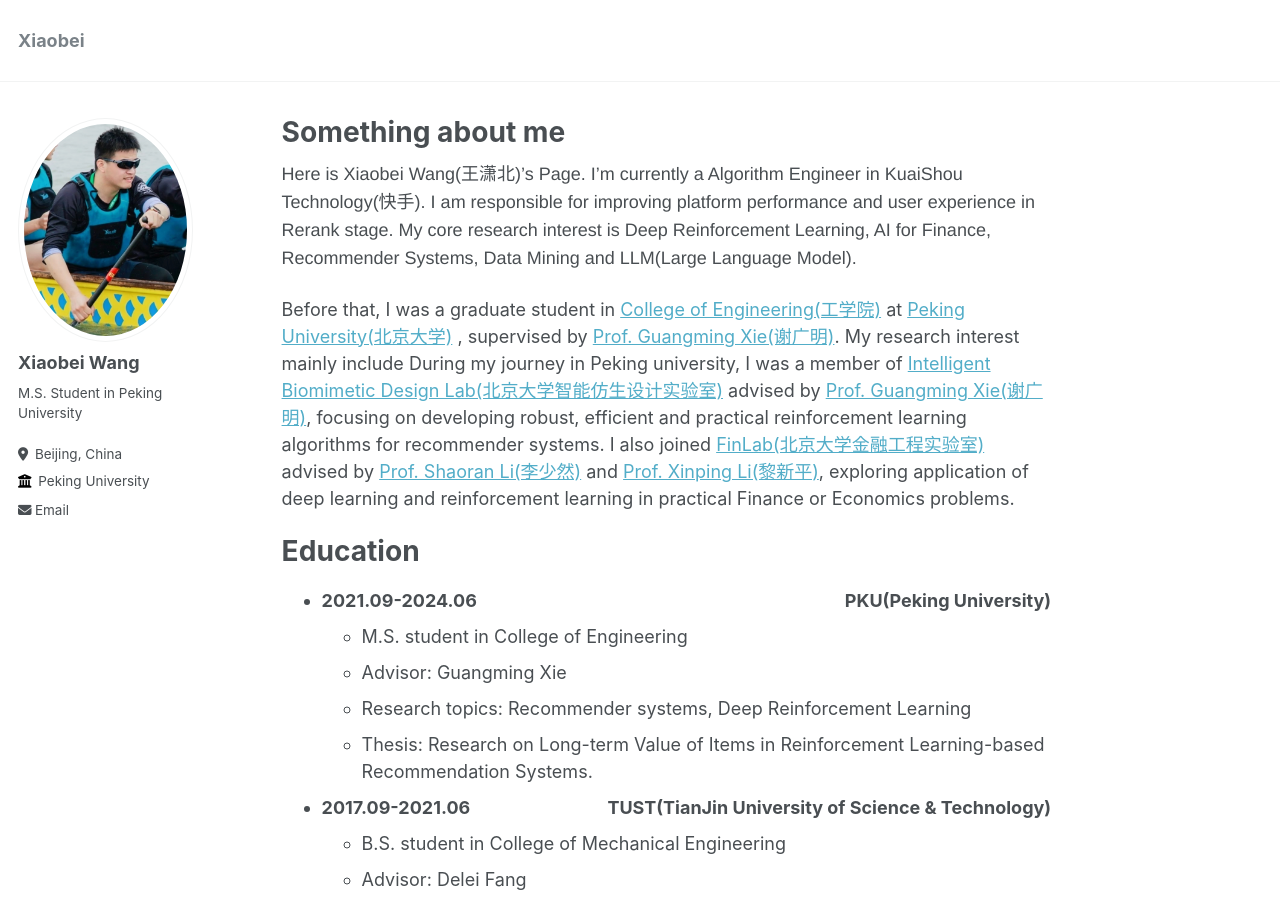
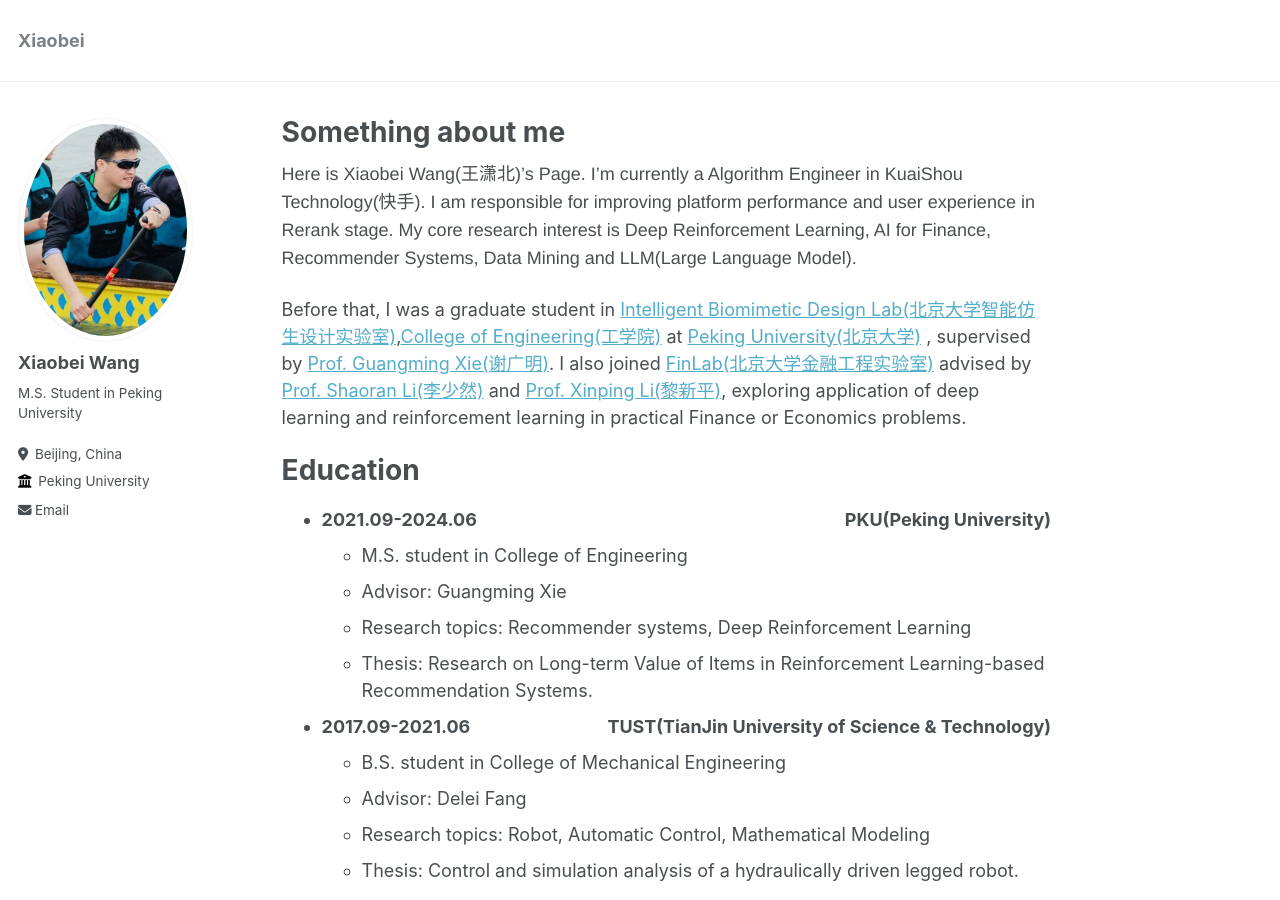
Before and after one commit to wangxiaobei822/wangxiaobei822.github.io, a Jekyll site: the page built from _pages/about.md, in a window 1280 px wide and 900 px high. Built offline with Jekyll 4.4.1, drawn with Linux system fonts in a browser that asks for light colours.

Commit message:
Update about.md

```diff
--- a/_pages/about.md
+++ b/_pages/about.md
@@ -9,8 +9,7 @@ redirect_from:
 
 <span style="font-family: Helvetica"> Here is Xiaobei Wang(王潇北)’s Page. I’m currently a Algorithm Engineer in KuaiShou Technology(快手).  I am responsible for improving platform performance and user experience in Rerank stage. My core research interest is Deep Reinforcement Learning, AI for Finance, Recommender Systems, Data Mining and LLM(Large Language Model).</span>
 
-Before that, I was a graduate student in [College of Engineering(工学院)](https://www.coe.pku.edu.cn/) at [Peking University(北京大学)](https://www.pku.edu.cn/) , supervised by [Prof. Guangming Xie(谢广明)](https://www.coe.pku.edu.cn/teaching/all_time/7139.html). My research interest mainly include
-During my journey in Peking university, I was a member of [Intelligent Biomimetic Design Lab(北京大学智能仿生设计实验室)](https://en.ibdl.pku.edu.cn) advised by [Prof. Guangming Xie(谢广明)](https://www.coe.pku.edu.cn/teaching/all_time/7139.html), focusing on developing robust, efficient and practical reinforcement learning algorithms for recommender systems. I also joined [FinLab(北京大学金融工程实验室)](finlab.pku.edu.cn) advised by [Prof. Shaoran Li(李少然)](http://lishaoran.com) and [Prof. Xinping Li(黎新平)](https://econ.pku.edu.cn/szdw/zzjs/ybjs/sjrxx/374743.htm), exploring application of deep learning and reinforcement learning in practical Finance or Economics problems.
+Before that, I was a graduate student in [Intelligent Biomimetic Design Lab(北京大学智能仿生设计实验室)](https://en.ibdl.pku.edu.cn),[College of Engineering(工学院)](https://www.coe.pku.edu.cn/) at [Peking University(北京大学)](https://www.pku.edu.cn/) , supervised by [Prof. Guangming Xie(谢广明)](https://www.coe.pku.edu.cn/teaching/all_time/7139.html).  I also joined [FinLab(北京大学金融工程实验室)](finlab.pku.edu.cn) advised by [Prof. Shaoran Li(李少然)](http://lishaoran.com) and [Prof. Xinping Li(黎新平)](https://econ.pku.edu.cn/szdw/zzjs/ybjs/sjrxx/374743.htm), exploring application of deep learning and reinforcement learning in practical Finance or Economics problems.
 
 
 Education
```
